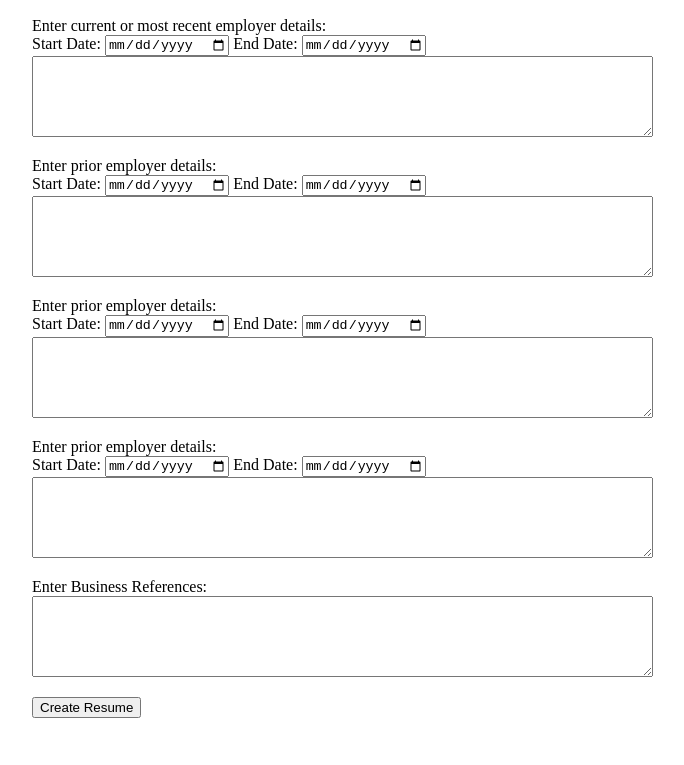
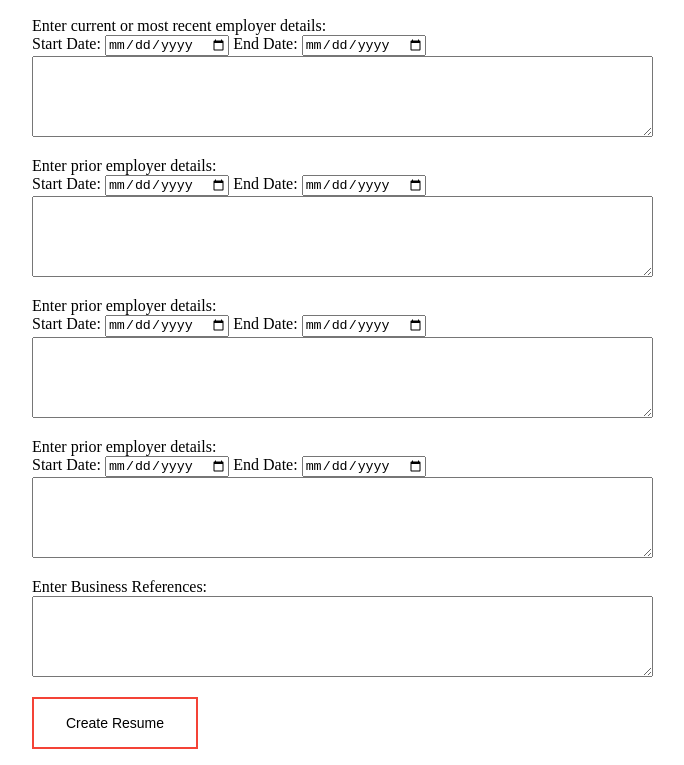
Before and after one commit to smurphy2230/web-115-final-project, a plain HTML site: page finalProject.html in a window 1280 px wide. Shown: the part 755-1520 px from the top of the page, without its empty margins (76-760 px from the left). Before the commit the page ends 1489 px from the top, so only its background shows below. Drawn offline with Linux system fonts and the light colour scheme.

Commit message:
added notes to code

```diff
--- a/finalProject.html
+++ b/finalProject.html
@@ -87,13 +87,11 @@
         <textarea name="businessRef" id="businessRef" cols="75" rows="5"></textarea>
     </div>
     <p>
-        <input type="button" name= "createResume" value="Create Resume" id="createResume">
+        <input type="button" name= "createResume" value="Create Resume" id="createResume" class="button">
     </p>
 
     </form>
 
-
-
     <script src="projectJS.js"></script>
 </body>
 </html>
--- a/style.css
+++ b/style.css
@@ -21,3 +21,19 @@
 #createResume {
 	margin-left: 100px;
 }
+
+.button {
+	background-color: white;
+	color: black;
+	padding: 16px 32px;
+	text-align: center;
+	font-size: 14px;
+	cursor: pointer;
+	transition-duration: 0.3s;
+	border: 2px solid #f44336;
+}
+
+.button:hover {
+	background-color: #f44336;
+	color: white;
+}
```
